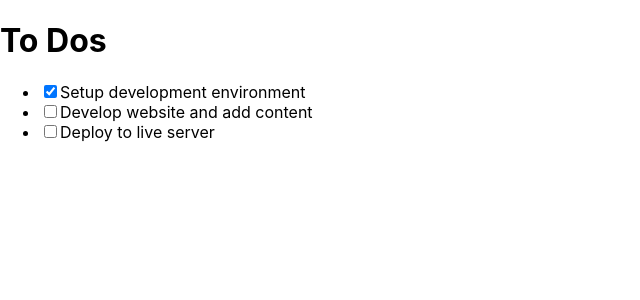
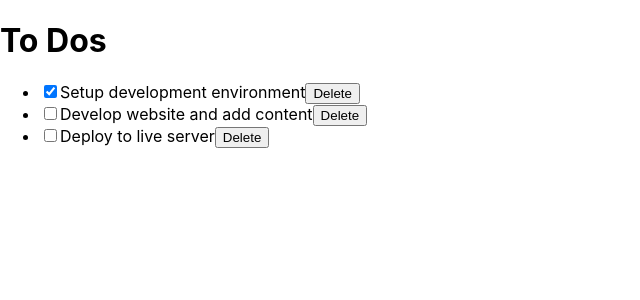
Before and after one commit to yosefHesham/react-tutorial, a React (Create React App) app: page / in a window 1280 px wide. Shown: the top 300 px of the page, without its empty margins (0-640 px from the left). Built offline with nearby package versions, Linux system fonts and the light colour scheme.

Commit message:
delete item

```diff
--- a/src/components/todoContainer.js
+++ b/src/components/todoContainer.js
@@ -33,6 +33,15 @@ class TodoContainer extends React.Component {
       }),
     }));
   };
+  deleteToDo = id => {
+    this.setState({
+      todos: [
+        ...this.state.todos.filter(todo => {
+          return todo.id !== id;
+        })
+      ]
+    });
+  }
   render() {
     const { todos } = this.state;
     return (
@@ -41,6 +50,7 @@ class TodoContainer extends React.Component {
         <ToDoList
           todos={this.state.todos}
           handleChangeProps={this.handleChange}
+          deleteToDoProps={this.deleteToDo}
         />
       </>
     );
--- a/src/components/todo_item.js
+++ b/src/components/todo_item.js
@@ -1,8 +1,14 @@
 
 const ToDoItem = props => {
-  const {todo, handleChangeProps} = props;
+  const {todo, handleChangeProps, deleteToDoProps} = props;
   return (<li>
 
-    <input type="checkbox" checked={todo.completed} onChange={() => handleChangeProps(todo.id)} />{todo.title}</li>)
+    <input type="checkbox" checked={todo.completed} onChange={() => handleChangeProps(todo.id)} />
+
+
+    {todo.title}
+    <button onClick={() => deleteToDoProps(todo.id)}>Delete</button>
+
+    </li>)
 }
 export default ToDoItem
--- a/src/components/todo_list.js
+++ b/src/components/todo_list.js
@@ -1,12 +1,19 @@
 import ToDoItem from "./todo_item";
 
-const ToDoList = props => {
-  const {todos, handleChangeProps} = props;
+const ToDoList = (props) => {
+  const { todos, handleChangeProps, deleteToDoProps } = props;
   return (
-   <ul>
-     {todos.map(todo => <ToDoItem key={todo.id} todo={todo} handleChangeProps = {handleChangeProps} />)}
-   </ul>
+    <ul>
+      {todos.map((todo) => (
+        <ToDoItem
+          key={todo.id}
+          todo={todo}
+          handleChangeProps={handleChangeProps}
+          deleteToDoProps={deleteToDoProps}
+        />
+      ))}
+    </ul>
   );
-}
+};
 
-export default ToDoList
+export default ToDoList;
```
